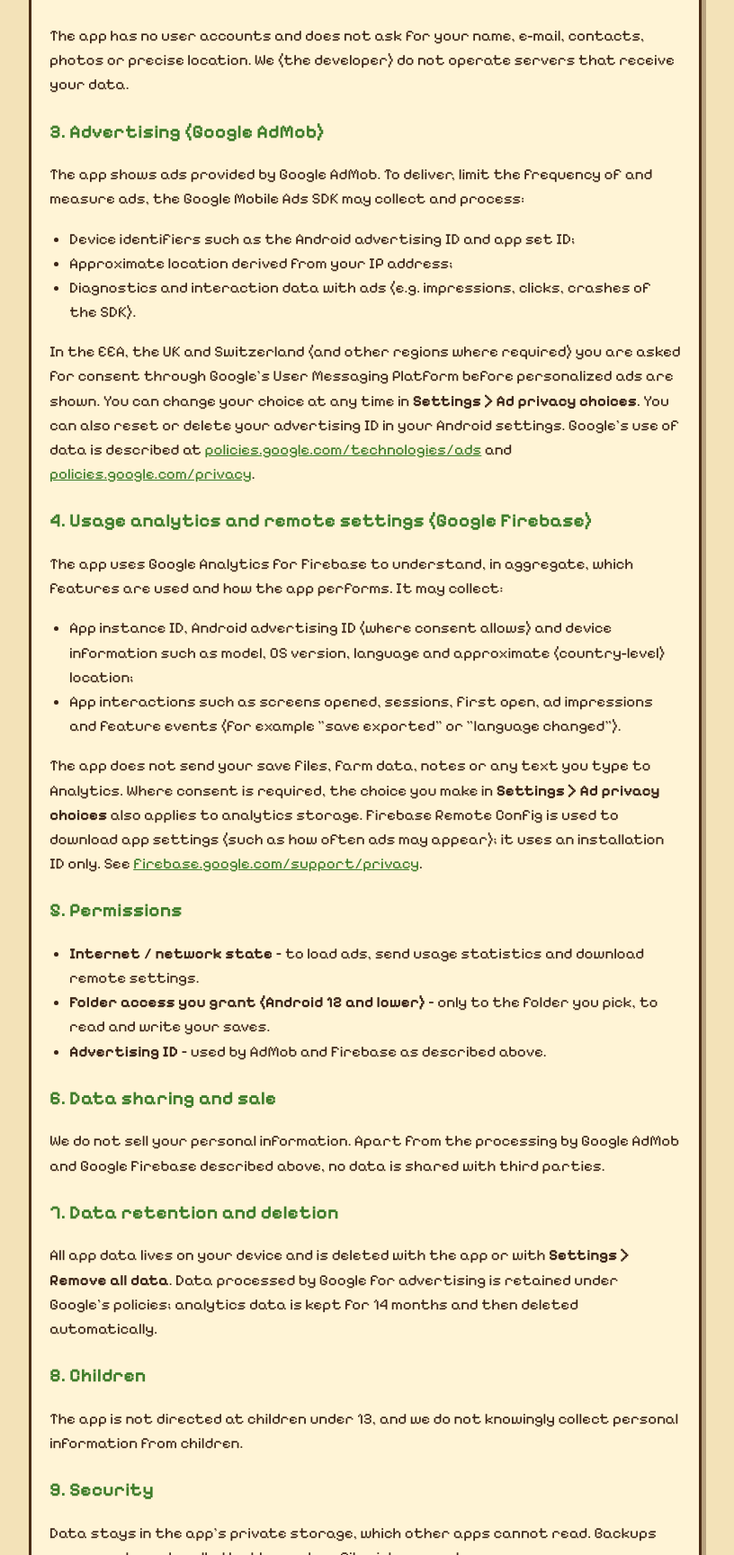
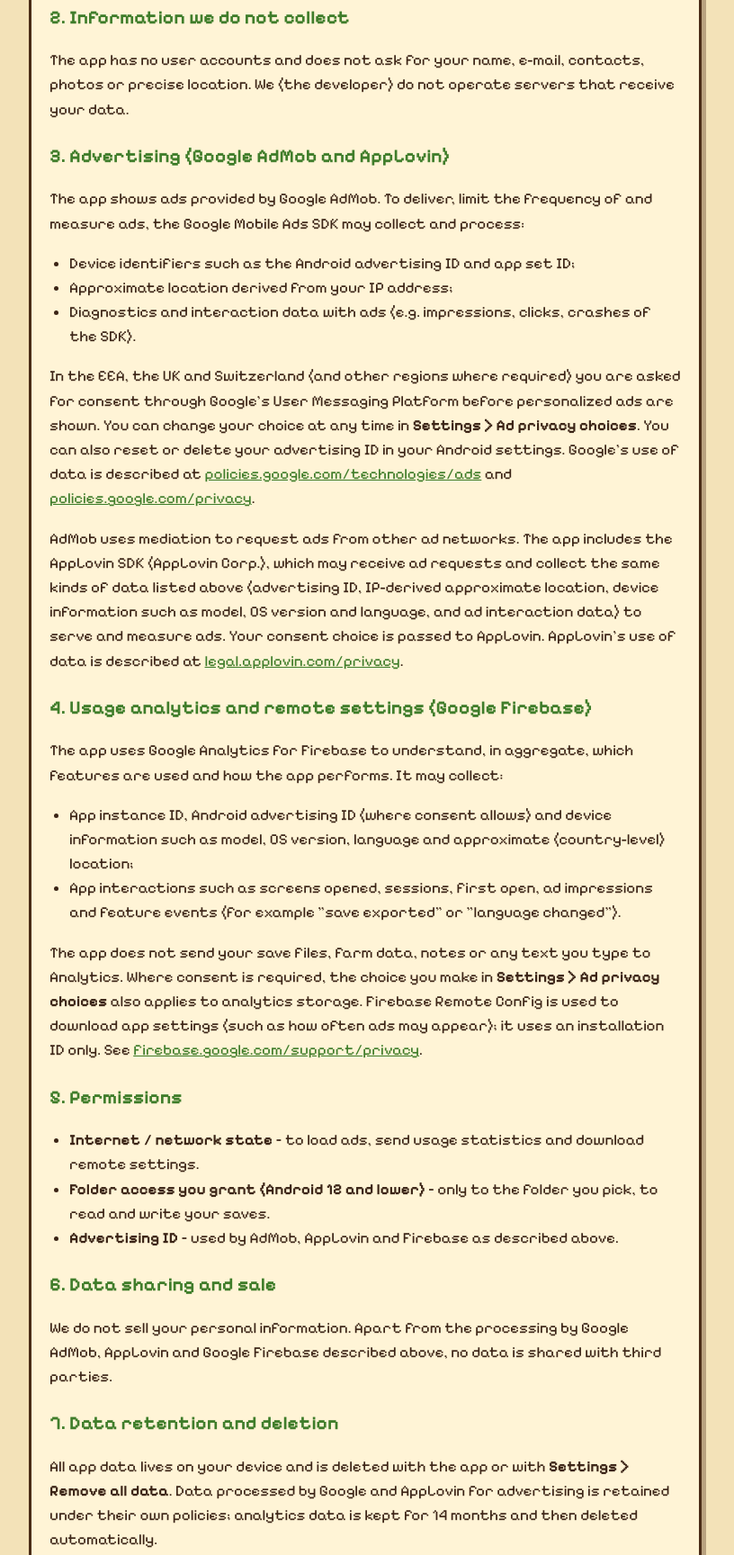
Before and after one commit to ldtrng/ldtrng.github.io, a plain HTML site: page tracker-save-editor-stardew/privacy-policy.html in a window 1280 px wide. Shown: the part 695-2423 px from the top of the page at 90% size, without its empty margins (234-1050 px from the left). Drawn offline with Linux system fonts and the light colour scheme.

Commit message:
Tracker & Save Editor: Stardew: disclose AppLovin mediation in privacy policy and terms
Co-Authored-By: Claude Opus 5.5 <noreply@anthropic.com>

```diff
--- a/tracker-save-editor-stardew/privacy-policy.html
+++ b/tracker-save-editor-stardew/privacy-policy.html
@@ -11,11 +11,11 @@
 <main>
 <div class="card">
 <h1>Privacy Policy</h1>
-<p class="muted">Effective date: October 14, 2026 · App package: io.ld2t.stardew_save_editor</p>
+<p class="muted">Effective date: November 15, 2026 · App package: io.ld2t.stardew_save_editor</p>
 
 <p>Tracker &amp; Save Editor: Stardew Valley ("the app") is an unofficial, fan-made companion and save editor for the game Stardew Valley.
 This policy explains what information the app handles and how. In short: your farm data stays on your device,
-and the only third-party services in the app are Google AdMob for advertising and Google Firebase for anonymous usage statistics and remote settings.</p>
+and the only third-party services in the app are Google AdMob for advertising (with AppLovin as an additional ad network through AdMob mediation) and Google Firebase for anonymous usage statistics and remote settings.</p>
 
 <h2>1. Information stored on your device</h2>
 <ul>
@@ -29,7 +29,7 @@ The app keeps backup copies of opened saves in its private storage so you can un
 <p>The app has no user accounts and does not ask for your name, e-mail, contacts, photos or precise location.
 We (the developer) do not operate servers that receive your data.</p>
 
-<h2>3. Advertising (Google AdMob)</h2>
+<h2>3. Advertising (Google AdMob and AppLovin)</h2>
 <p>The app shows ads provided by Google AdMob. To deliver, limit the frequency of and measure ads, the Google Mobile Ads SDK may collect and process:</p>
 <ul>
 <li>Device identifiers such as the Android advertising ID and app set ID;</li>
@@ -41,6 +41,10 @@ User Messaging Platform before personalized ads are shown. You can change your c
 <b>Settings › Ad privacy choices</b>. You can also reset or delete your advertising ID in your Android settings.
 Google's use of data is described at <a href="https://policies.google.com/technologies/ads">policies.google.com/technologies/ads</a>
 and <a href="https://policies.google.com/privacy">policies.google.com/privacy</a>.</p>
+<p>AdMob uses mediation to request ads from other ad networks. The app includes the AppLovin SDK (AppLovin Corp.), which may
+receive ad requests and collect the same kinds of data listed above (advertising ID, IP-derived approximate location, device information
+such as model, OS version and language, and ad interaction data) to serve and measure ads. Your consent choice is passed to AppLovin.
+AppLovin's use of data is described at <a href="https://legal.applovin.com/privacy/">legal.applovin.com/privacy</a>.</p>
 
 <h2>4. Usage analytics and remote settings (Google Firebase)</h2>
 <p>The app uses Google Analytics for Firebase to understand, in aggregate, which features are used and how the app performs.
@@ -58,15 +62,15 @@ It may collect:</p>
 <ul>
 <li><b>Internet / network state</b> – to load ads, send usage statistics and download remote settings.</li>
 <li><b>Folder access you grant (Android 12 and lower)</b> – only to the folder you pick, to read and write your saves.</li>
-<li><b>Advertising ID</b> – used by AdMob and Firebase as described above.</li>
+<li><b>Advertising ID</b> – used by AdMob, AppLovin and Firebase as described above.</li>
 </ul>
 
 <h2>6. Data sharing and sale</h2>
-<p>We do not sell your personal information. Apart from the processing by Google AdMob and Google Firebase described above, no data is shared with third parties.</p>
+<p>We do not sell your personal information. Apart from the processing by Google AdMob, AppLovin and Google Firebase described above, no data is shared with third parties.</p>
 
 <h2>7. Data retention and deletion</h2>
 <p>All app data lives on your device and is deleted with the app or with <b>Settings › Remove all data</b>.
-Data processed by Google for advertising is retained under Google's policies; analytics data is kept for 14 months and then deleted automatically.</p>
+Data processed by Google and AppLovin for advertising is retained under their own policies; analytics data is kept for 14 months and then deleted automatically.</p>
 
 <h2>8. Children</h2>
 <p>The app is not directed at children under 13, and we do not knowingly collect personal information from children.</p>
```
Also changed, not shown: tracker-save-editor-stardew/terms.html (+2 -2 lines).
